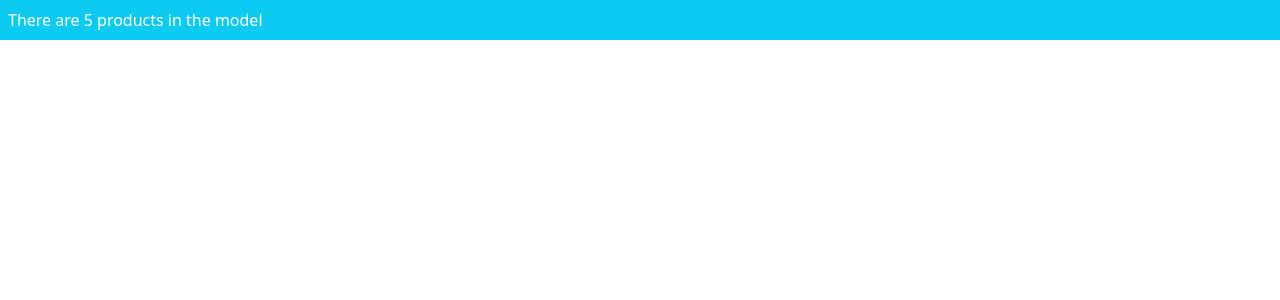
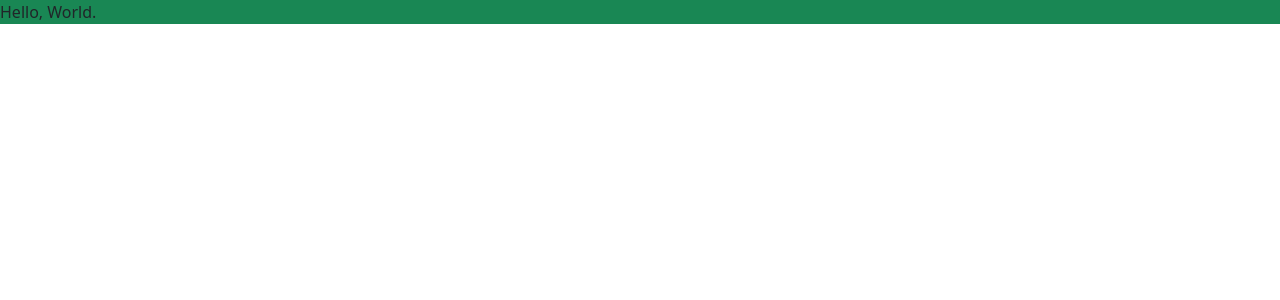
Before and after one commit to KingsLandingCS/example, an Angular app: page / in a window 1280 px wide. Shown: the top 300 px of the page. Built offline with nearby package versions, Linux system fonts and the light colour scheme.

Commit message:
learning

```diff
--- a/src/app/component.ts
+++ b/src/app/component.ts
@@ -6,4 +6,8 @@ import { Model } from "./repository.model";
 })
 export class ProductComponent {
   model: Model = new Model();
+
+  getClasses(): string {
+    return this.model.getProducts().length == 5 ? "bg-success" : "bg-warning";
+  }
 }
--- a/src/app/template.html
+++ b/src/app/template.html
@@ -1,3 +1,3 @@
-<div class="bg-info text-white p-2">
-  There are {{model.getProducts().length}} products in the model
+<div [ngClass]="getClasses()">
+  Hello, World.
 </div>
```
